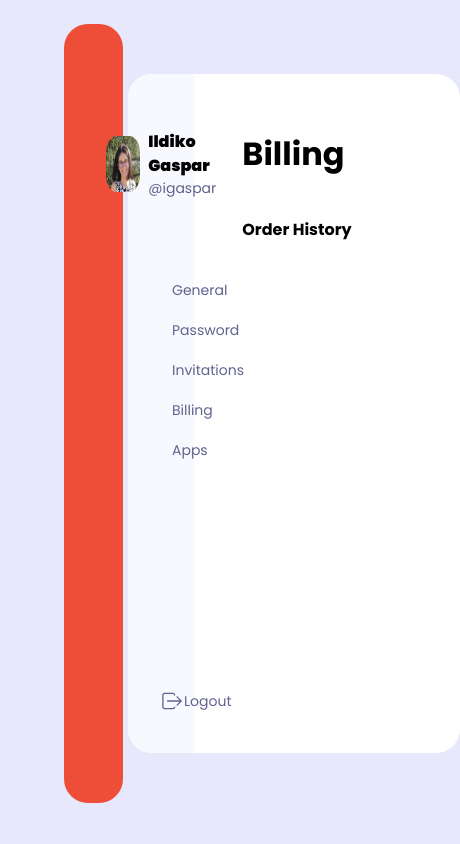
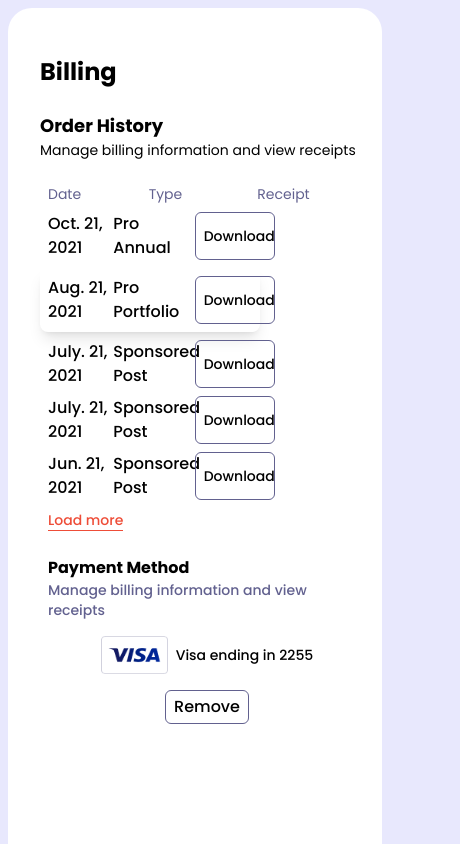
Before and after one commit to john-mc7800/Dashboard, a Next.js app: page / in a window 390 px wide. Shown: the top 844 px of the page, 460 px wide, since content can reach past the window. Built offline with nearby package versions, Linux system fonts and the light colour scheme.

Commit message:
responsive pending

```diff
--- a/src/app/layout.js
+++ b/src/app/layout.js
@@ -19,7 +19,7 @@ export default function RootLayout({ children }) {
   return (
     <html lang="en">
       <body
-        className={` ${poppins.className} antialiased bg-backgroundColor m-6`}
+        className={` ${poppins.className} antialiased bg-backgroundColor m-2`}
       >
         {children}
       </body>
--- a/src/app/page.js
+++ b/src/app/page.js
@@ -1,18 +1,29 @@
 import Billing from "@/components/Billing";
 import Leftside from "@/components/Leftside";
+import Plan from "@/components/Plan";
 import React from "react";
-
 
 export default function Home() {
   return (
-    <div className="flex items-center">
-      <div className="h-[779px] w-[15vw] bg-orangeColor rounded-3xl z-1 relative left-10"></div>
-      <div className="h-[679px] w-[85vw] bg-whiteColor rounded-3xl z-2 absolute top-18 left-32 flex flex-row ">
-        <div className="h-[679px] w-[17vw] bg-offwhiteColor rounded-l-3xl">
-          <Leftside/>
+    <div className="flex flex-col lg:flex-row items-center">
+      {/* Left Side Bar */}
+      <div className="hidden lg:block h-[679px] lg:w-[15vw] w-full bg-orangeColor rounded-3xl z-1 relative lg:left-5"></div>
+
+      {/* Main Grid Layout */}
+      <div className="grid lg:grid-cols-[16vw_1fr_25vw] grid-cols-1 gap-4 lg:h-[610px] w-full lg:w-[89vw] bg-whiteColor rounded-3xl z-2 lg:absolute top-10 lg:left-24">
+        {/* Leftside Component */}
+        <div className="my-10 hidden lg:block">
+          <Leftside />
         </div>
-        <div className="my-14 mx-12">
-          <Billing/>
+
+        {/* Billing Component */}
+        <div className="my-8 lg:ml-12 ml-4">
+          <Billing />
+        </div>
+
+        {/* Plan Component */}
+        <div className="my-10 lg:mr-16 mr-4">
+          <Plan />
         </div>
       </div>
     </div>
--- a/src/components/Billing.jsx
+++ b/src/components/Billing.jsx
@@ -1,11 +1,105 @@
+import Image from "next/image";
 import React from "react";
 
 export default function Billing() {
+  const data = [
+    {
+      date: "Oct. 21, 2021",
+      type: "Pro Annual",
+      action: "Download",
+    },
+    {
+      date: "Aug. 21, 2021",
+      type: "Pro Portfolio",
+      action: "Download",
+    },
+    {
+      date: "July. 21, 2021",
+      type: "Sponsored Post",
+      action: "Download",
+    },
+    {
+      date: "July. 21, 2021",
+      type: "Sponsored Post",
+      action: "Download",
+    },
+    {
+      date: "Jun. 21, 2021",
+      type: "Sponsored Post",
+      action: "Download",
+    },
+  ];
+
   return (
-    <div className="">
-      <h1 className="text-[32px] font-bold text-textBlue">Billing</h1>
-      <div className="my-10">
-        <h3 className="text-textBlue text-[16px] font-bold">Order History</h3>
+    <div className="p-4">
+      {/* Billing Heading */}
+      <h1 className="text-2xl lg:text-[32px] font-bold text-textBlue">
+        Billing
+      </h1>
+
+      {/* Order History Section */}
+      <div className="my-6">
+        <h3 className="text-textBlue text-lg lg:text-[16px] font-bold">
+          Order History
+        </h3>
+        <p className="text-sm">Manage billing information and view receipts</p>
+      </div>
+
+      {/* Order History List */}
+      <div className="container">
+        <div className="grid grid-cols-3 text-sm my-2">
+          <p className="text-textGray pl-2">Date</p>
+          <p className="text-textGray">Type</p>
+          <p className="text-textGray">Receipt</p>
+        </div>
+        {data.map((item, index) => (
+          <div
+            key={index}
+            className={`${
+              item.date === "Aug. 21, 2021" ? "shadow-lg py-2 rounded-lg" : ""
+            } grid grid-cols-3 text-sm w-[220px] lg:max-w-[500px] min-w-[100px] my-2`}
+          >
+            <p className="text-base text-textBlue font-medium pl-2">
+              {item.date}
+            </p>
+            <p className="text-base text-textBlue font-medium">{item.type}</p>
+            <button className="text-sm sm:text-base text-textBlue font-medium border border-textGray rounded-md mx-2 sm:mx-4 lg:mx-6 px-2 w-20 py-1  sm:w-auto">
+              {item.action}
+            </button>
+          </div>
+        ))}
+        <span className="text-orangeColor border-b border-orangeColor text-sm font-medium ml-2 cursor-pointer">
+          Load more
+        </span>
+      </div>
+
+      {/* Payment Method Section */}
+      <div className="ml-2 my-6">
+        <div className="">
+          <h1 className="text-base lg:text-lg text-textBlue font-bold">
+            Payment Method
+          </h1>
+          <p className="text-textGray text-sm font-medium">
+            Manage billing information and view receipts
+          </p>
+        </div>
+        <div className="flex flex-col sm:flex-row justify-between items-center my-4 max-w-full lg:max-w-[500px] min-w-[300px]">
+          <div className="flex flex-row items-center gap-2">
+            <Image
+              src="/images/visa.png"
+              className="w-[67px] h-[38px]"
+              width={67}
+              height={38}
+              alt="Visa card image"
+            />
+            <p className="text-textBlue text-sm font-medium">
+              Visa ending in 2255
+            </p>
+          </div>
+          <button className="text-base text-textBlue font-medium border border-textGray rounded-md px-2 py-1 mt-4 sm:mt-0 sm:mr-8">
+            Remove
+          </button>
+        </div>
       </div>
     </div>
   );
--- a/src/components/Leftside.jsx
+++ b/src/components/Leftside.jsx
@@ -16,39 +16,41 @@ export default function Leftside() {
     { label: "Billing", icon: PiMoneyLight },
     { label: "Apps", icon: CgDisplayGrid },
   ];
+
   return (
-    <div className="py-8 mx-4 h-full relative">
-      <div className="flex flex-row justify-center items-center gap-2 mt-6">
+    <div className="p-4 h-full w-full lg:w-auto relative">
+      {/* User Info */}
+      <div className="flex flex-col lg:flex-row items-center lg:justify-center gap-4 lg:gap-2">
         <Image
           src="/images/User-image.png"
-          className="w-14 h-14 "
+          className="w-16 h-16 lg:w-14 lg:h-14 rounded-full"
           width={500}
           height={500}
           alt="Picture of the author"
         />
-        <div className="">
-          <h1 className="text-base text-textBlue font-black text-">
-            Ildiko Gaspar
-          </h1>
+        <div className="text-center lg:text-left">
+          <h1 className="text-base text-textBlue font-black">Ildiko Gaspar</h1>
           <p className="text-sm text-textGray">@igaspar</p>
         </div>
       </div>
 
-      <div className="flex flex-col my-20 mx-4">
+      {/* Menu Items */}
+      <div className="flex flex-col my-10 lg:my-14 mx-2 lg:mx-4">
         {menuItems.map((item, index) => {
           const Icon = item.icon;
           return (
-            <div key={index} className="flex flex-row items-center gap-3 mb-4">
-              <Icon className="text-2xl text-textGray" />{" "}
+            <div key={index} className="flex items-center gap-3 mb-6 lg:mb-4">
+              <Icon className="text-2xl text-textGray" />
               <p className="text-sm text-textGray">{item.label}</p>
             </div>
           );
         })}
       </div>
 
-      <div className="flex flex-row  items-center absolute mx-4 bottom-10">
+      {/* Logout */}
+      <div className="flex items-center absolute bottom-10 w-full lg:mx-4">
         <IoIosLogOut className="text-2xl text-textGray" />
-        <p className="text-sm text-textGray">Logout</p>
+        <p className="text-sm text-textGray ml-2">Logout</p>
       </div>
     </div>
   );
--- /dev/null
+++ b/src/components/Plan.jsx
@@ -0,0 +1,20 @@
+import React from "react";
+
+export default function Plan() {
+  return (
+    <div className="bg-orangeColor rounded-md p-6 lg:p-8 max-w-full lg:max-w-[400px]">
+      <p className="text-whiteColor text-base lg:text-lg my-2 lg:my-3 font-medium">
+        Your plan
+      </p>
+      <h1 className="text-whiteColor text-xl lg:text-2xl font-bold mt-4 lg:mt-6">
+        Pro Annual
+      </h1>
+      <p className="text-whiteColor text-sm lg:text-base my-2 lg:my-3 font-medium">
+        Renews on Nov. 2021
+      </p>
+      <button className="text-whiteColor text-sm lg:text-base text-center mt-4 lg:mt-6 font-medium border border-whiteColor rounded-lg py-2 px-4 w-full">
+        Cancel subscription
+      </button>
+    </div>
+  );
+}
```
Also changed, not shown: Public/images/visa.png (added).
